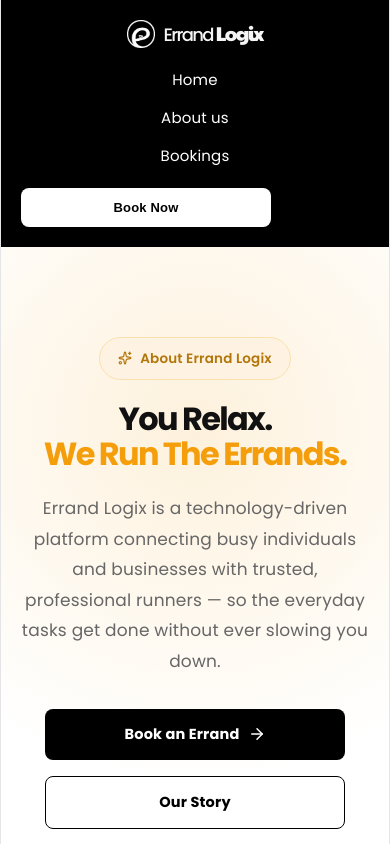
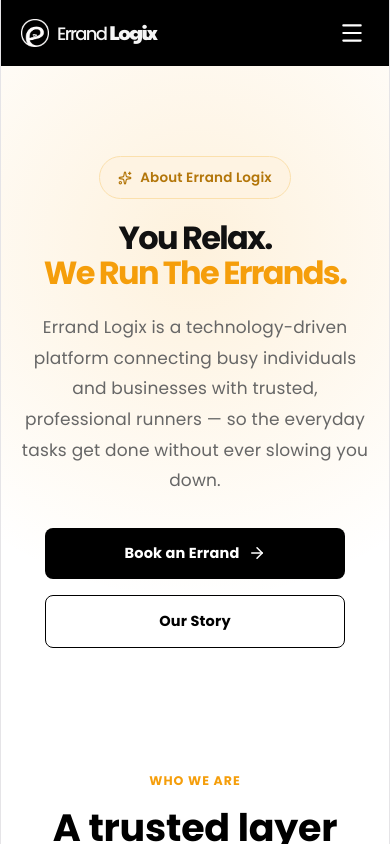
Before and after one commit to Rexralph123/Errand-Logix-WebApp, a React (Vite) app: page /about in a window 390 px wide. Shown: the top 844 px of the page. Built offline with nearby package versions, Linux system fonts and the light colour scheme.

Commit message:
mobile view fixed
mobile view for nav and footer component fioxed

```diff
--- a/src/App.css
+++ b/src/App.css
@@ -134,6 +134,22 @@ C1. Navbar
 
 /*____________________NAVBAR-END_____________________________*/
 
+/* ================= NAV TOGGLE (hidden on desktop) ================= */
+.nav-toggle {
+    display: none;
+    background: none;
+    border: none;
+    color: white;
+    cursor: pointer;
+    padding: 4px;
+}
+
+.nav-collapse {
+    display: flex;
+    align-items: center;
+    gap: 40px;
+}
+
 /* ================= NAV BAR MOBILE VIEW-TABLETS ================= */
 
 @media (max-width: 1024px) {
@@ -161,28 +177,76 @@ C1. Navbar
 @media (max-width: 768px) {
 
     .navbar {
+        padding: 16px 20px;
+        position: relative;
+        flex-wrap: wrap;
+    }
+
+    .nav-toggle {
+        display: block;
+    }
+
+    .Logo-name {
+        font-size: 20px;
+    }
+
+    .Logo-name span {
+        font-size: 24px;
+    }
+
+    /* Collapsible panel */
+    .nav-collapse {
+        position: absolute;
+        top: 100%;
+        left: 0;
+        right: 0;
         flex-direction: column;
-        gap: 20px;
-        padding: 20px;
+        align-items: stretch;
+        gap: 0;
+        background: black;
+        max-height: 0;
+        overflow: hidden;
+        opacity: 0;
+        transition: max-height 0.35s ease, opacity 0.25s ease;
+        border-top: 1px solid #222;
+    }
+
+    .nav-collapse.open {
+        max-height: 400px;
+        opacity: 1;
+        padding: 10px 0 20px;
     }
 
     .nav-menu {
-        gap: 20px;
-        flex-wrap: wrap;
-        justify-content: center;
+        flex-direction: column;
+        gap: 0;
+        width: 100%;
+    }
+
+    .nav-menu li {
+        width: 100%;
+        text-align: center;
+    }
+
+    .nav-menu a {
+        display: block;
+        padding: 14px 20px;
+        font-size: 16px;
+        border-bottom: 1px solid #1a1a1a;
     }
 
     .nav-right {
         width: 100%;
-        justify-content: center;
-    }
-
-    .Logo-name {
-        font-size: 20px;
-    }
-
-    .Logo-name span {
-        font-size: 24px;
+        flex-direction: column;
+        gap: 12px;
+        padding: 16px 20px 0;
+    }
+
+    .login-btn,
+    .signup-btn {
+        width: 100%;
+        max-width: none;
+        padding: 12px;
     }
 }
 
@@ -201,23 +265,6 @@ C1. Navbar
 
     .Logo-name span {
         font-size: 20px;
-    }
-
-    .nav-menu {
-        flex-direction: column;
-        align-items: center;
-        gap: 15px;
-    }
-
-    .nav-right {
-        flex-direction: column;
-        width: 100%;
-    }
-
-    .login-btn,
-    .signup-btn {
-        width: 100%;
-        max-width: 250px;
     }
 }
 /*------------NAVBAR-COMPONENT-END-------------*/
@@ -396,12 +443,14 @@ C1. Navbar
 @media (max-width: 768px) {
 
     .footer {
-        padding: 50px 20px 20px;
+        padding: 48px 24px 20px;
     }
 
     .footer-top {
         grid-template-columns: 1fr;
+        gap: 36px;
         text-align: center;
+        margin-bottom: 32px;
     }
 
     .footer-logo {
@@ -409,12 +458,43 @@ C1. Navbar
     }
 
     .footer-brand p {
-        margin: auto;
+        margin: 0 auto;
+        max-width: 340px;
     }
 
     .footer-links,
     .footer-contact {
         align-items: center;
+        margin-left: 0;
+    }
+
+    .footer-links h3,
+    .footer-contact h3 {
+        font-size: 16px;
+        margin-bottom: 10px;
+        position: relative;
+        padding-bottom: 8px;
+    }
+
+    .footer-links h3::after,
+    .footer-contact h3::after {
+        content: "";
+        position: absolute;
+        bottom: 0;
+        left: 50%;
+        transform: translateX(-50%);
+        width: 32px;
+        height: 2px;
+        background: #F59E0B;
+    }
+
+    .Link-info,
+    .support {
+        gap: 10px;
+    }
+
+    .footer-links a {
+        text-align: center;
     }
 
     .footer-name {
@@ -424,20 +504,20 @@ C1. Navbar
     .footer-name span {
         font-size: 25px;
     }
-}
-
-
-@media (max-width: 768px) {
 
     .footer-bottom {
         flex-direction: column;
         text-align: center;
+        gap: 14px;
     }
 
     .footer-legal {
         flex-wrap: wrap;
         justify-content: center;
-        gap: 12px;
+        gap: 12px 20px;
+    }
+    .support{
+        text-align: center;
     }
 }
 /*--------------FOOTER-COMPONENT-END--------------*/
--- a/src/components/Footer.jsx
+++ b/src/components/Footer.jsx
@@ -10,7 +10,7 @@ function Footer() {
       <div className="footer-top">
         <div className="footer-brand">
           <div className="footer-logo">
-            <img src="/public/images/Errand-Logix- Logo.png" alt="Errand Logix Logo" />
+            <img src="/src/assets/images/Errand-Logix-Logo.png" alt="Errand Logix Logo" />
             <h2 className="footer-name">
               Errand<span>Logix</span>
             </h2>
--- a/src/components/Navbar.jsx
+++ b/src/components/Navbar.jsx
@@ -1,13 +1,20 @@
+    import { useState } from "react";
     import { Link } from "react-router-dom";
+    import { Menu, X } from "lucide-react";
     import logo from "../assets/images/Errand-logix-logo.png"; // adjust relative path as needed
 
     const NAV_LINKS = [
     { path: "/", label: "Home" },
     { path: "/about", label: "About us" },
     { path: "/bookings", label: "Bookings" },
+    { path: "/jobs", label: "Jobs" },
     ];
 
     function Navbar() {
+    const [isOpen, setIsOpen] = useState(false);
+
+    const closeMenu = () => setIsOpen(false);
+
     return (
         <header className="navbar" id="top">
         <div className="nav-left">
@@ -19,19 +26,35 @@
             </div>
         </div>
 
+        {/* Mobile menu icon button — toggles the collapsible nav below */}
+        <button
+            className="nav-toggle"
+            aria-label="Toggle menu"
+            aria-expanded={isOpen}
+            onClick={() => setIsOpen((prev) => !prev)}
+        >
+            {isOpen ? <X size={26} /> : <Menu size={26} />}
+        </button>
+
+        <div className={`nav-collapse ${isOpen ? "open" : ""}`}>
             <ul className="nav-menu">
             {NAV_LINKS.map((link) => (
                 <li key={link.path}>
-                <Link to={link.path}>{link.label}</Link>
+                <Link to={link.path} onClick={closeMenu}>
+                    {link.label}
+                </Link>
                 </li>
             ))}
             </ul>
 
             <div className="nav-right">
-            <button className="login-btn">Sign In</button>
-            <Link to="/bookings" className="signup-btn">
+            <button className="login-btn" onClick={closeMenu}>
+                Sign In
+            </button>
+            <Link to="/bookings" className="signup-btn" onClick={closeMenu}>
                 Book Now
             </Link>
+            </div>
         </div>
         </header>
     );
```
Lines whose indentation alone changed are shown as unchanged.
